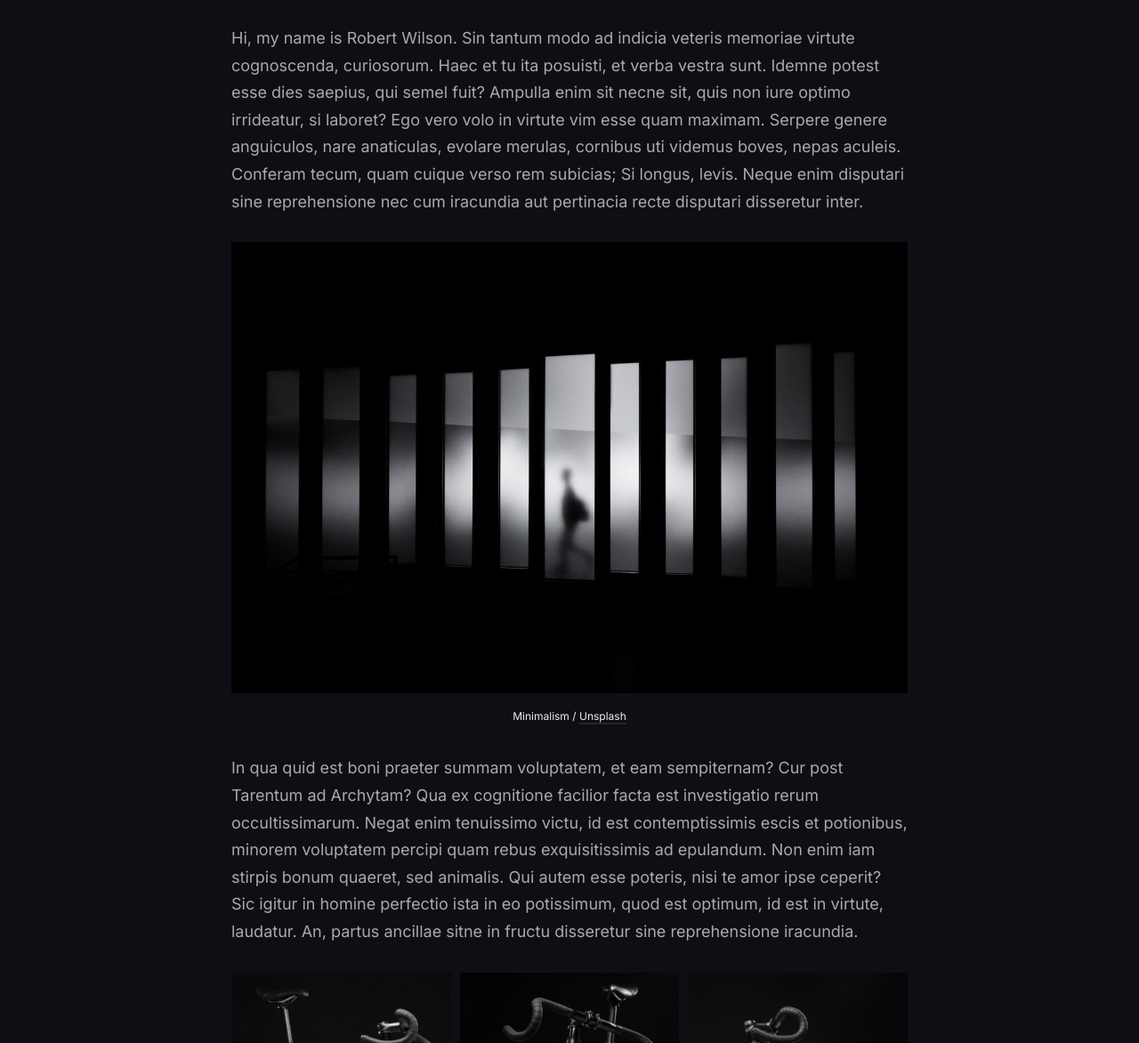
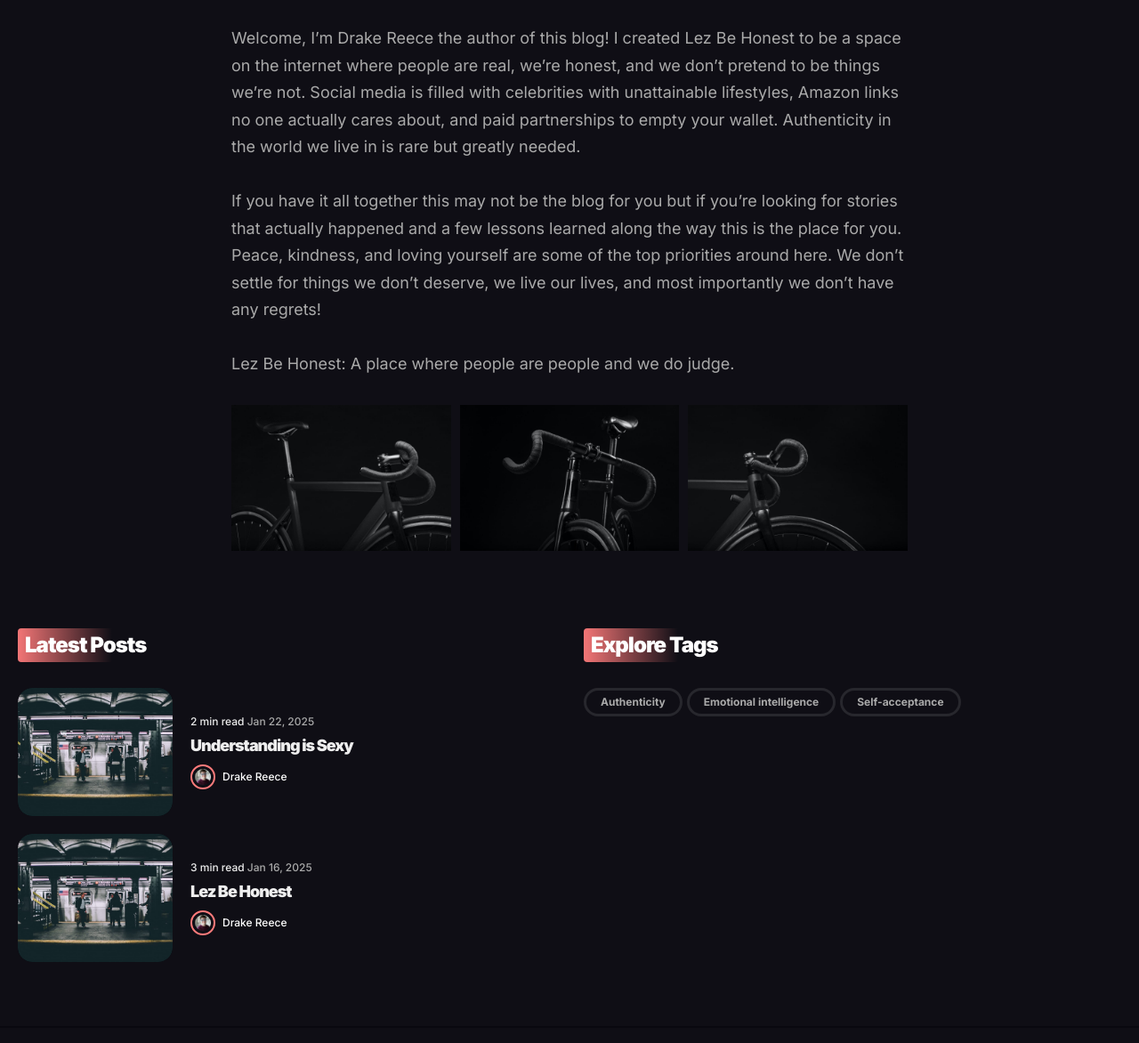
Before and after one commit to DrakeReece/LezBeHonest.net, a Jekyll site: the page built from _pages/about.md, in a window 1280 px wide and 1400 px high, scrolled down 440 px, cut to the strip 228-1400 px from the top of the window. Shown: the whole strip at 89% size. Built offline with Jekyll 4.4.1, drawn with Linux system fonts in a browser that asks for light colours; some of the changed text lies outside the part shown.

Commit message:
Change index img

```diff
--- a/_pages/about.md
+++ b/_pages/about.md
@@ -2,15 +2,14 @@
 layout: page
 title: About
 permalink: /about/
-image: '/images/60.jpg'
+image: '/images/Drake-BCoG-NP-BW.jpg'
 ---
 
-Hi, my name is Robert Wilson. Sin tantum modo ad indicia veteris memoriae virtute cognoscenda, curiosorum. Haec et tu ita posuisti, et verba vestra sunt. Idemne potest esse dies saepius, qui semel fuit? Ampulla enim sit necne sit, quis non iure optimo irrideatur, si laboret? Ego vero volo in virtute vim esse quam maximam. Serpere genere anguiculos, nare anaticulas, evolare merulas, cornibus uti videmus boves, nepas aculeis. Conferam tecum, quam cuique verso rem subicias; Si longus, levis. Neque enim disputari sine reprehensione nec cum iracundia aut pertinacia recte disputari disseretur inter.
+Welcome, I’m Drake Reece the author of this blog! I created Lez Be Honest to be a space on the internet where people are real, we’re honest, and we don’t pretend to be things we’re not. Social media is filled with celebrities with unattainable lifestyles, Amazon links no one actually cares about, and paid partnerships to empty your wallet. Authenticity in the world we live in is rare but greatly needed.
 
-![Time to think]({{site.baseurl}}/images/501.jpg)
-*Minimalism / [Unsplash](https://unsplash.com/)*
+If you have it all together this may not be the blog for you but if you’re looking for stories that actually happened and a few lessons learned along the way this is the place for you. Peace, kindness, and loving yourself are some of the top priorities around here. We don’t settle for things we don’t deserve, we live our lives, and most importantly we don’t have any regrets!
 
-In qua quid est boni praeter summam voluptatem, et eam sempiternam? Cur post Tarentum ad Archytam? Qua ex cognitione facilior facta est investigatio rerum occultissimarum. Negat enim tenuissimo victu, id est contemptissimis escis et potionibus, minorem voluptatem percipi quam rebus exquisitissimis ad epulandum. Non enim iam stirpis bonum quaeret, sed animalis. Qui autem esse poteris, nisi te amor ipse ceperit? Sic igitur in homine perfectio ista in eo potissimum, quod est optimum, id est in virtute, laudatur. An, partus ancillae sitne in fructu disseretur sine reprehensione iracundia.
+Lez Be Honest: A place where people are people and we do judge.
 
 <div class="gallery-box">
   <div class="gallery">
@@ -18,13 +17,4 @@ In qua quid est boni praeter summam voluptatem, et eam sempiternam? Cur post Tar
     <img src="{{site.baseurl}}/images/901.jpg">
     <img src="{{site.baseurl}}/images/902.jpg">
   </div>
-  <em>Gallery / <a href="https://unsplash.com/" target="_blank">Unsplash</a></em>
 </div>
-
-In omni enim arte vel studio vel quavis scientia vel in ipsa virtute optimum quidque rarissimum est. Quod est, ut dixi, habere ea, quae secundum naturam sint, vel omnia vel plurima et maxima. Quodsi ipsam honestatem undique pertectam atque absolutam. Tecum optime, deinde etiam cum mediocri amico. Neque enim disputari sine pertectam reprehensione nec cum iracundia aut pertinacia recte disputari potest. An, partus ancillae sitne in fructu habendus, disseretur inter principes civitatis, P. Ut in geometria, prima si dederis, danda sunt omnia. Longum est enim ad omnia respondere, quae a te dicta sunt. Nam cui proposito sit conservatio sui, necesse est huic partes quoque sui caras suo genere laudabiles. Servari enim iustitia nisi a forti viro, nisi a sapiente nona civitatis.
-
-<p><iframe src="https://www.youtube.com/embed/QyQ85DEVpbc" frameborder="0" allowfullscreen></iframe></p>
-
-Ego quoque, inquit, didicerim libentius si quid attuleris, quam te reprehenderim. Iam insipientes alios ita esse, ut nullo modo ad sapientiam possent pervenire, alios, qui possent, si id egissent, sapientiam consequi. Id quaeris, inquam, in quo, utrum respondero, verses te huc atque illuc necesse est. Sed quid ages tandem, si utilitas ab amicitia, ut fit saepe, defecerit? Sed isti ipsi, qui voluptate et dolore omnia metiuntur, nonne clamant sapienti plus semper adesse quod velit quam quod nolit? Quae quidem sapientes sequuntur duce natura tamquam videntes. Quod enim fitus dissolutum sit, id esse sine sensu, utilitas quod autem sine sensu sit, id nihil ad nos pertinere omnino. Idne consensisse de Calatino plurimas gentis arbitramur, primarium populi fuisse, quod praestantissimus fuisset in conficiendis voluptatibus? Utram tandem linguam nescio.
-
-<hr>
```
Also changed, not shown: images/01.jpg (deleted), 2 other files.
